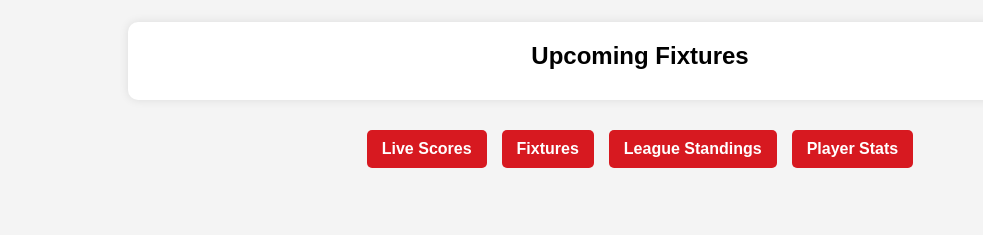
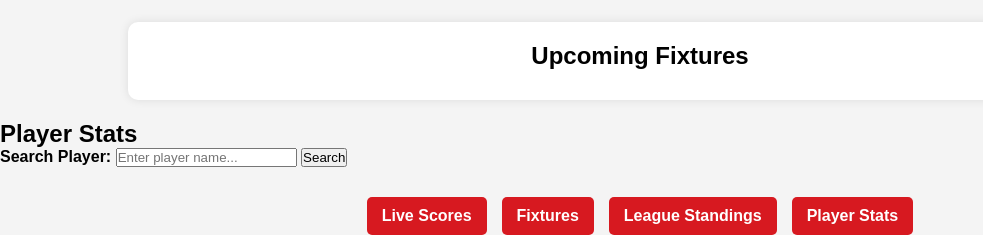
Before and after one commit to brian23ka/Arsenal-fan-zone, a plain HTML site: page index.html in a window 1280 px wide. Shown: the part 897-1132 px from the top of the page, without its empty margins (0-983 px from the left). Before the commit the page ends 1065 px from the top, so only its background shows below. Drawn offline with Linux system fonts and the light colour scheme.

Commit message:
adding the player stats in index.html

```diff
--- a/index.html
+++ b/index.html
@@ -49,7 +49,19 @@
                 <!-- Fixtures will be dynamically inserted here -->
         </div>
     </section>
+    <!-- player stats -->
+     <section id="stats">
+        <h2>Player Stats</h2>
+        <form id="search-form">
+            <label for="search-player">Search Player:</label>
+            <input type="text" id="search-player" name="search-player" placeholder="Enter player name...">
+            <button type="submit">Search</button>
+        </form>
 
+        <div class="stats-list">
+            <!-- Player stats will be dynamically inserted here -->
+        </div>
+     </section>
     <div class="quick-links">
         <a href="#live-scores" class="link-box">Live Scores</a>
         <a href="#fixtures" class="link-box">Fixtures</a>
```
